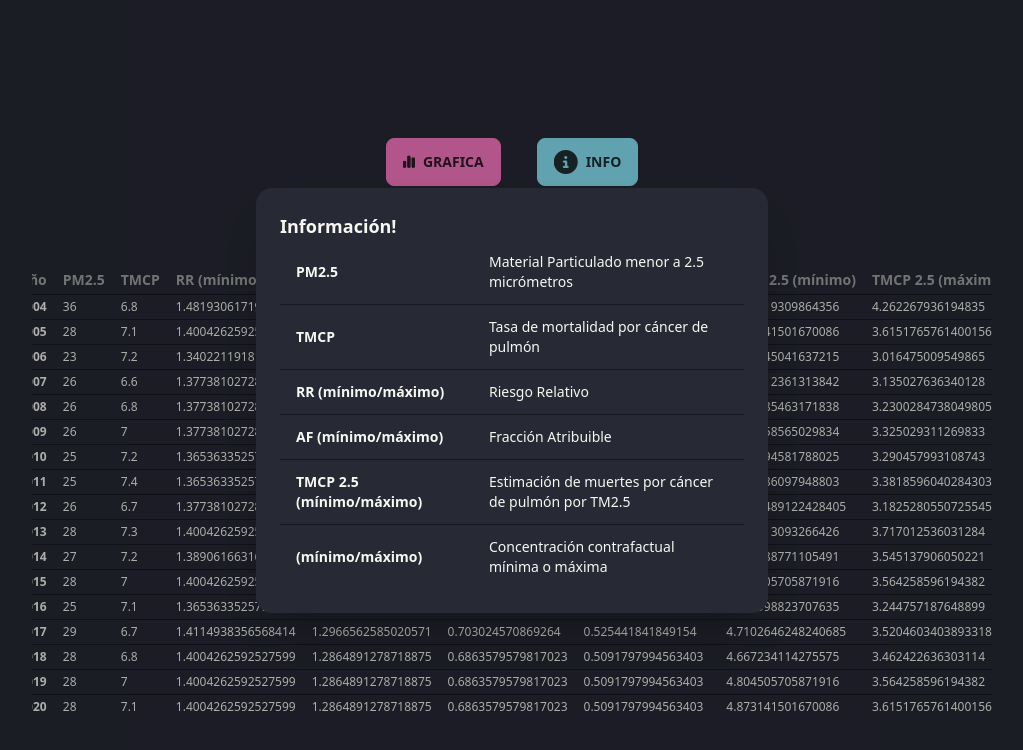
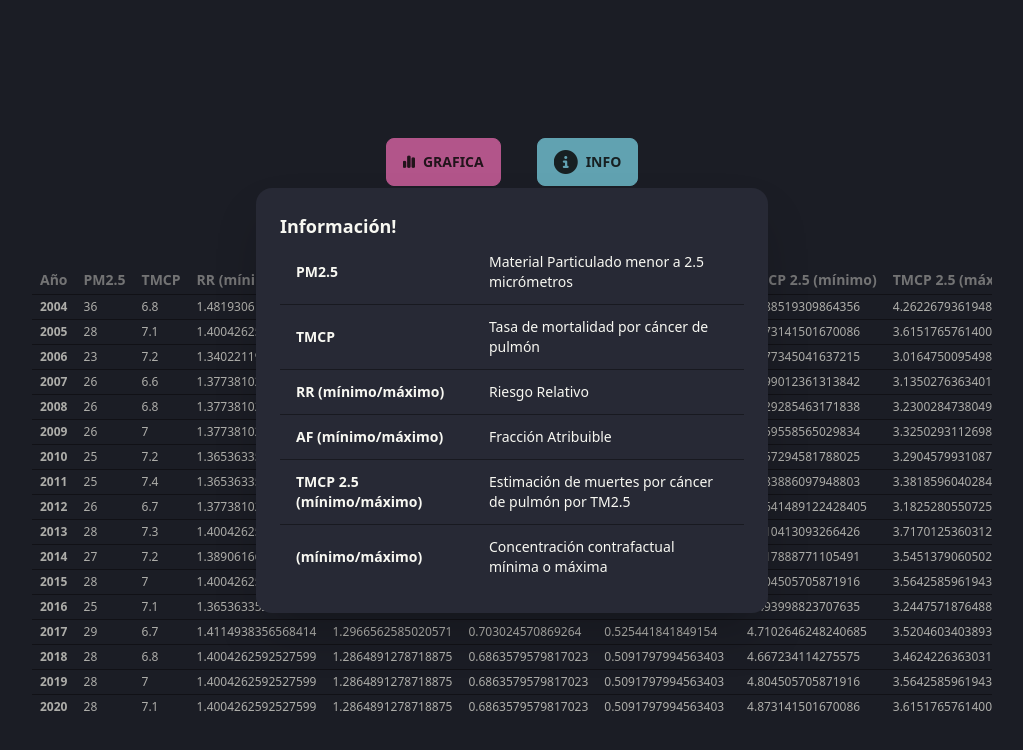
Before and after one commit to subAngel/simulation-project-vue, a Vue app: page /datatable1 in a window 1280 px wide. Both pictures are taken after a click on the button "INFO". Shown: the top 750 px of the page, without its empty margins (128-1151 px from the left). Built offline with nearby package versions, Linux system fonts and the light colour scheme.

Commit message:
Animando el modal de la info

```diff
--- a/src/components/Table.vue
+++ b/src/components/Table.vue
@@ -1,6 +1,6 @@
 <template>
-	<div class="overflow-x-auto mt-20">
-		<table class="table table-xs">
+	<div class="mt-20 mx-auto">
+		<table class="table table-xs z-10">
 			<!-- head -->
 			<thead>
 				<tr>
--- a/src/views/Datatable.vue
+++ b/src/views/Datatable.vue
@@ -8,11 +8,15 @@
 					<i class="fa-solid fa-chart-simple"></i>
 					Grafica
 				</router-link>
-				<button class="btn btn-info ml-9" onclick="my_modal_2.showModal()">
+				<button class="btn btn-info ml-9" @click="showModal">
 					<i class="fa-solid fa-circle-info text-2xl"></i> Info
 				</button>
-				<dialog id="my_modal_2" class="modal">
-					<form method="dialog" class="modal-box w-4/5">
+				<dialog id="my_modal_2" ref="modal" class="modal">
+					<form
+						method="dialog"
+						class="modal-box w-4/5 animate__animated"
+						:class="modalClass"
+					>
 						<h3 class="font-bold text-lg">Información!</h3>
 						<table class="table">
 							<tbody>
@@ -51,9 +55,11 @@
 							</tbody>
 						</table>
 					</form>
-					<form method="dialog" class="modal-backdrop">
-						<button>close</button>
-					</form>
+					<form
+						method="dialog"
+						class="modal-backdrop"
+						@click="closeModal"
+					></form>
 				</dialog>
 			</div>
 			<Table></Table>
@@ -63,4 +69,17 @@
 
 <script setup>
 import Table from "../components/Table.vue";
+import { ref } from "vue";
+
+const modalClass = ref("");
+
+const showModal = () => {
+	modalClass.value = "animate__bounceInUp";
+	document.getElementById("my_modal_2").showModal();
+};
+
+const closeModal = () => {
+	modalClass.value = "";
+	document.getElementById("my_modal_2").close();
+};
 </script>
```
